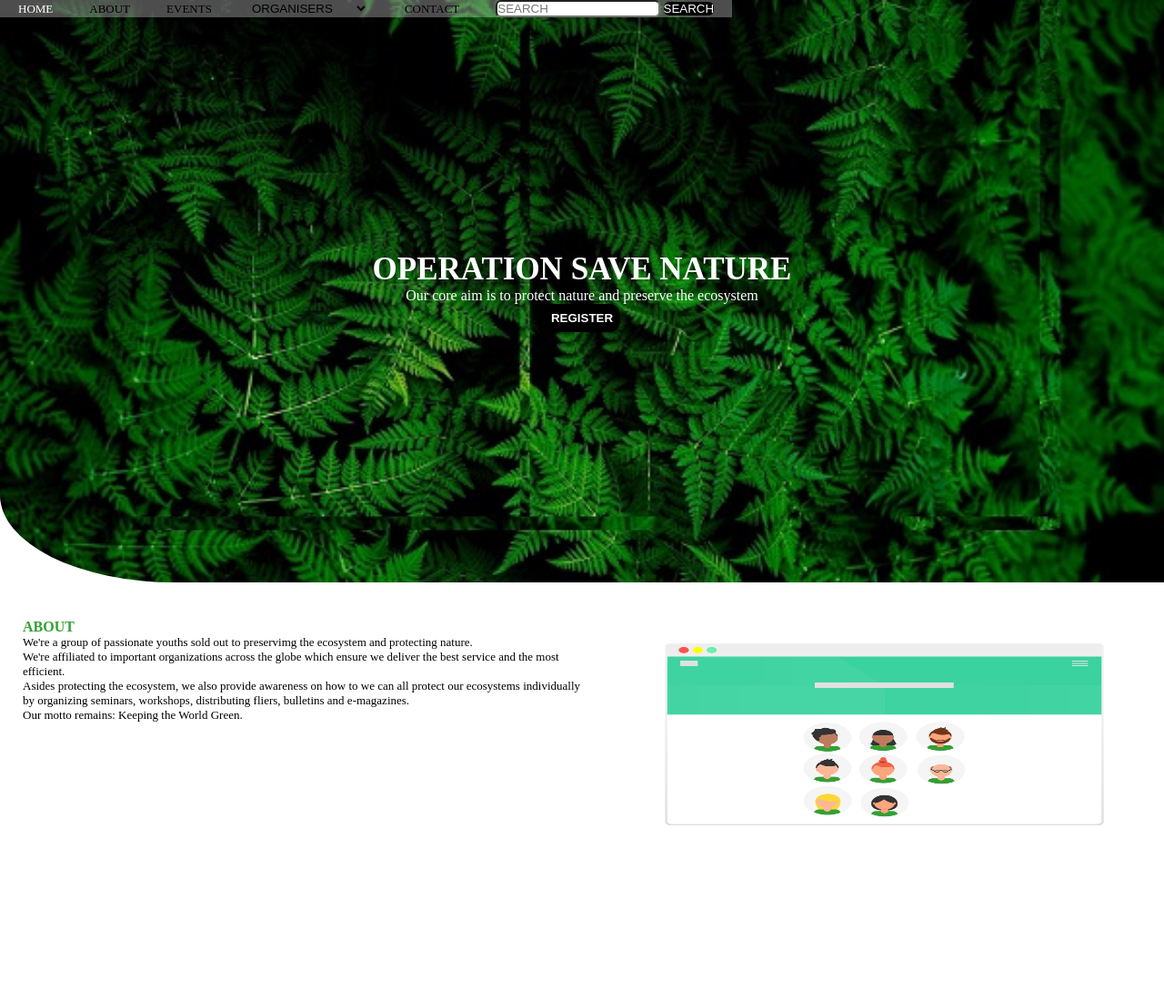
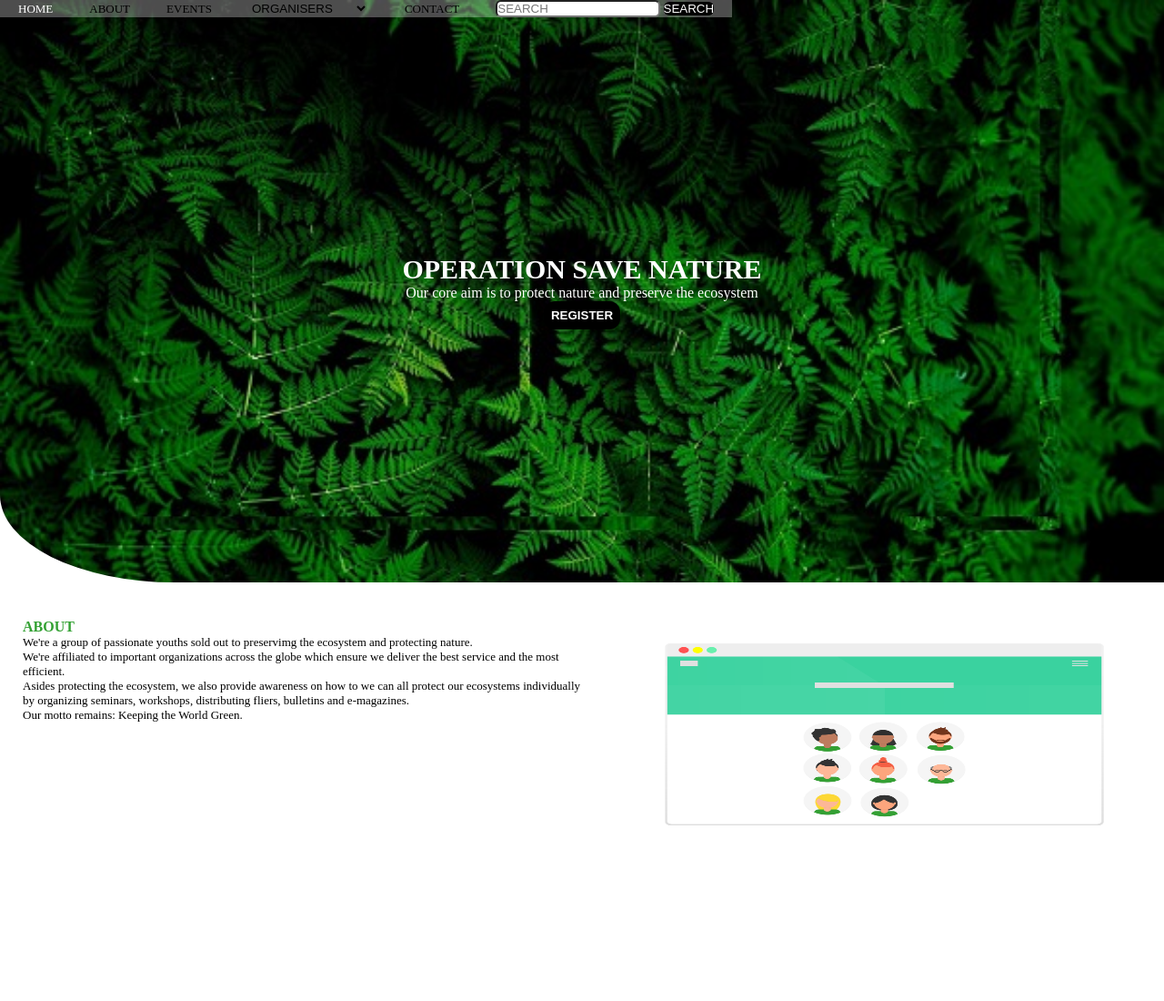
Before and after one commit to tofydebo/greenDesign, a plain HTML site: page DESIGNS/index.html in a window 1280 px wide. Shown: the top 1100 px of the page at 91% size. Drawn offline with Linux system fonts and the light colour scheme.

Commit message:
Update index.html

```diff
--- a/DESIGNS/index.html
+++ b/DESIGNS/index.html
@@ -35,7 +35,7 @@
         <div class="hero" id="home">
 
             <div class="center">
-                <h1 style="font-size:35px">OPERATION SAVE NATURE </h1>
+                <h1 style="font-size:30px">OPERATION SAVE NATURE </h1>
                     <p> Our core aim is to protect nature and preserve the ecosystem</p>
             <button id="register"> <a  href="register.com" style="color:white"> <strong>REGISTER</strong></a></button>
     </div>
```
